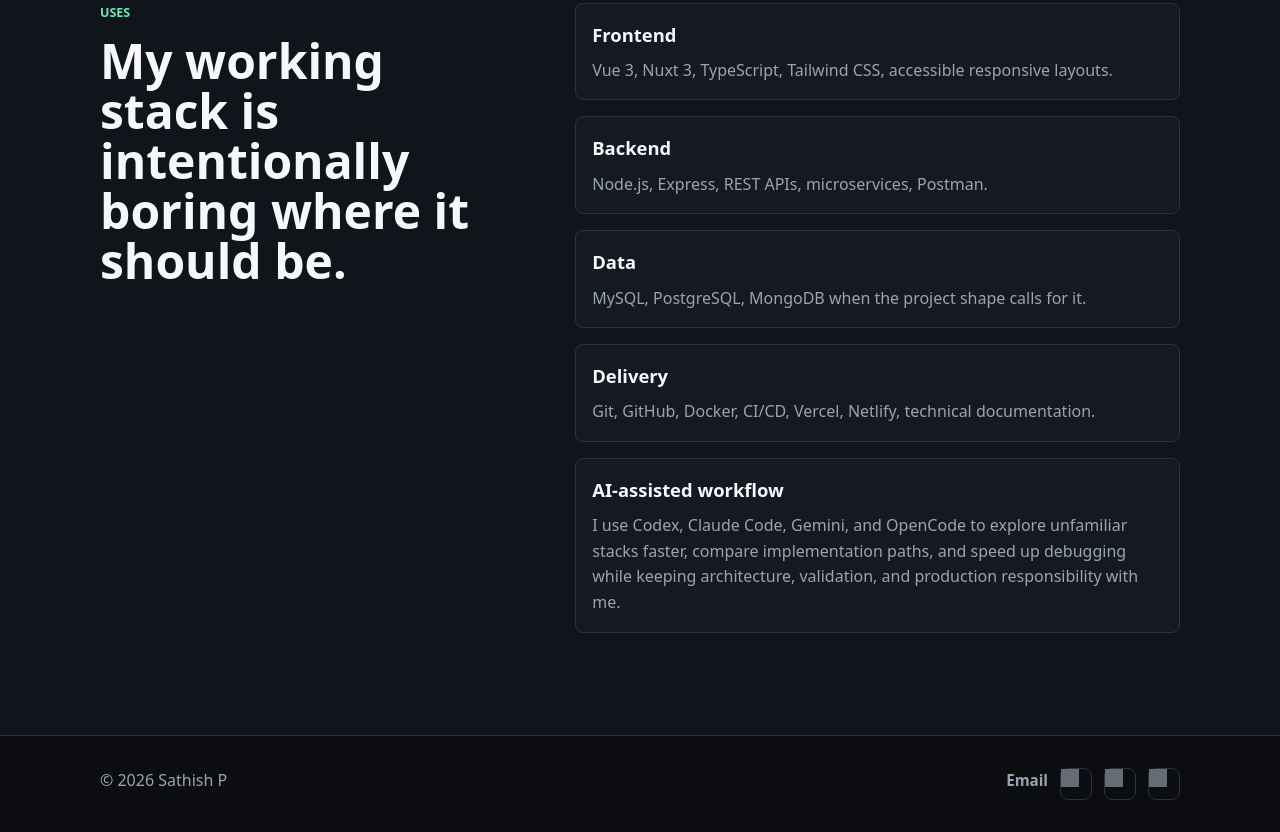
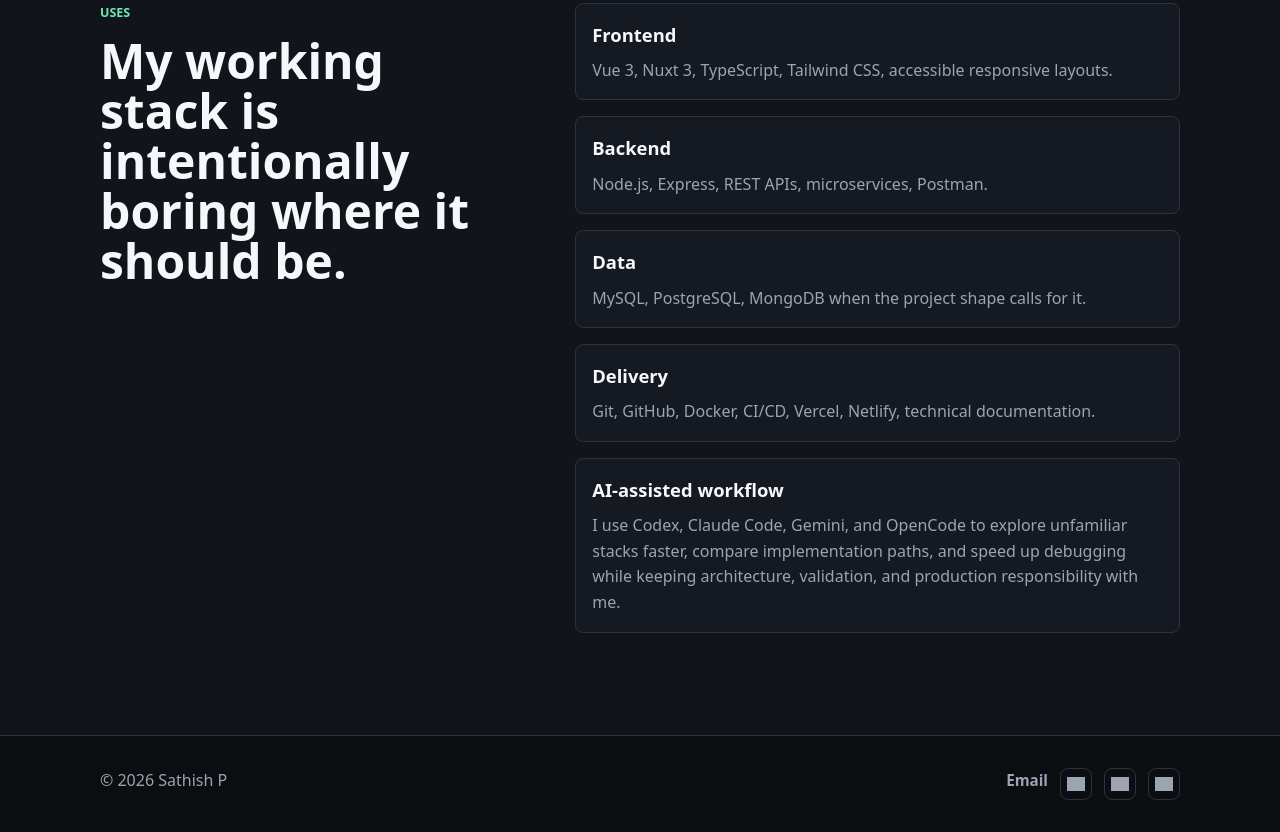
Before and after one commit to sathish099/sathish099.github.io, a website: page index.html in a window 1280 px wide. Shown: the part 3644-4476 px from the top of the page. Drawn offline with Linux system fonts and the light colour scheme; grey boxes are pictures that could not be loaded.

Commit message:
Polish SEO metadata and footer icons

```diff
--- a/index.html
+++ b/index.html
@@ -239,13 +239,13 @@
             <div class="footer-links">
                 <a href="contact.html">Email</a>
                 <a class="footer-icon-link" href="https://github.com/sathish099" target="_blank" rel="noopener noreferrer" aria-label="Sathish P on GitHub">
-                    <img src="https://cdn.jsdelivr.net/npm/simple-icons@v16/icons/github.svg" alt="" width="18" height="18" loading="lazy">
+                    <span class="footer-icon github-icon" aria-hidden="true"></span>
                 </a>
                 <a class="footer-icon-link" href="https://www.linkedin.com/in/sathish-p-2030561bb" target="_blank" rel="noopener noreferrer" aria-label="Sathish P on LinkedIn">
-                    <img src="https://cdn.jsdelivr.net/npm/simple-icons@v16/icons/linkedin.svg" alt="" width="18" height="18" loading="lazy">
+                    <span class="footer-icon linkedin-icon" aria-hidden="true"></span>
                 </a>
                 <a class="footer-icon-link" href="https://x.com/Sathish_099" target="_blank" rel="noopener noreferrer" aria-label="Sathish P on X">
-                    <img src="https://cdn.jsdelivr.net/npm/simple-icons@v16/icons/x.svg" alt="" width="18" height="18" loading="lazy">
+                    <span class="footer-icon x-icon" aria-hidden="true"></span>
                 </a>
             </div>
         </div>
--- a/styles.css
+++ b/styles.css
@@ -231,6 +231,7 @@ p {
 }
 
 .footer-icon-link {
+  display: inline-flex;
   width: 2rem;
   height: 2rem;
   align-items: center;
@@ -239,18 +240,35 @@ p {
   border-radius: 8px;
 }
 
-.footer-icon-link img {
+.footer-icon {
   width: 18px;
   height: 18px;
-  filter: invert(72%) sepia(10%) saturate(404%) hue-rotate(174deg) brightness(89%) contrast(85%);
+  background: var(--muted);
+  mask: center / contain no-repeat;
+  -webkit-mask: center / contain no-repeat;
+}
+
+.github-icon {
+  mask-image: url("https://cdn.jsdelivr.net/npm/simple-icons@v16/icons/github.svg");
+  -webkit-mask-image: url("https://cdn.jsdelivr.net/npm/simple-icons@v16/icons/github.svg");
+}
+
+.linkedin-icon {
+  mask-image: url("https://cdn.jsdelivr.net/npm/simple-icons@v16/icons/linkedin.svg");
+  -webkit-mask-image: url("https://cdn.jsdelivr.net/npm/simple-icons@v16/icons/linkedin.svg");
+}
+
+.x-icon {
+  mask-image: url("https://cdn.jsdelivr.net/npm/simple-icons@v16/icons/x.svg");
+  -webkit-mask-image: url("https://cdn.jsdelivr.net/npm/simple-icons@v16/icons/x.svg");
 }
 
 .footer-icon-link:hover {
   border-color: var(--accent);
 }
 
-.footer-icon-link:hover img {
-  filter: invert(89%) sepia(29%) saturate(650%) hue-rotate(94deg) brightness(94%) contrast(93%);
+.footer-icon-link:hover .footer-icon {
+  background: var(--accent);
 }
 
 .button {
```
Also changed, not shown: contact.html (+7 -0 lines), resume.html (+7 -0 lines).
